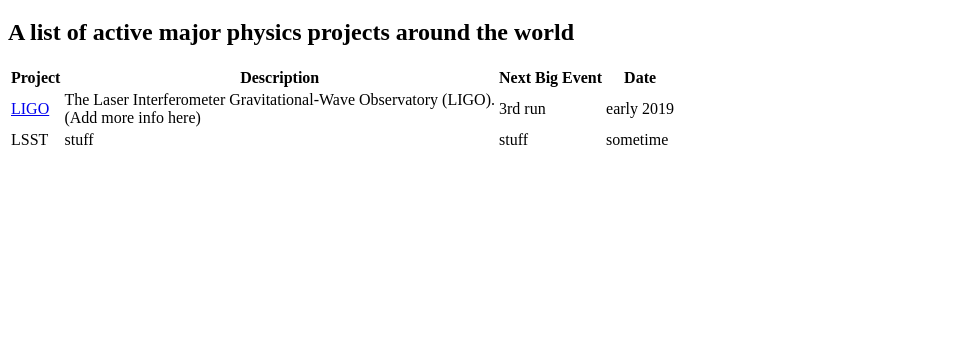
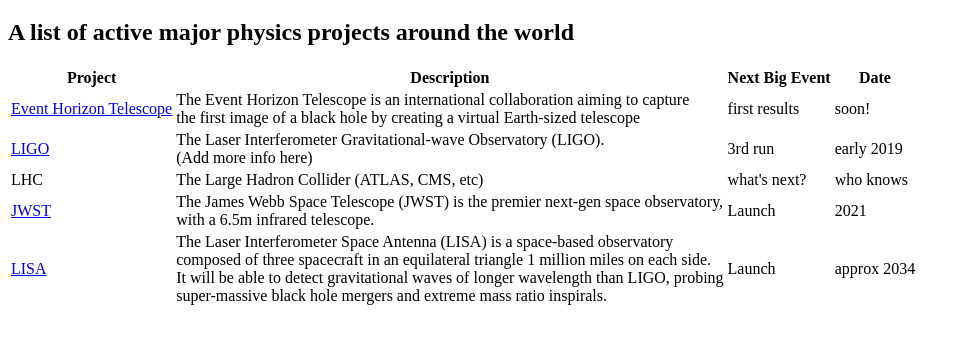
Before and after one commit to WSLockhart/phys_calendar, a plain HTML site: page index.html in a window 1280 px wide. Shown: the part 61-404 px from the top of the page, without its empty margins (0-969 px from the left). Drawn offline with Linux system fonts and the light colour scheme.

Commit message:
latest version 8:54pm

```diff
--- a/index.html
+++ b/index.html
@@ -11,19 +11,44 @@
     <th>Description</th>
     <th>Next Big Event</th>
     <th>Date</th>
-</tr>
+  </tr>
+  <tr>
+    <td> <a href="https://eventhorizontelescope.org/">Event Horizon Telescope</a> </td>
+    <td>The Event Horizon Telescope is an international collaboration aiming to capture <br/>
+      the first image of a black hole by creating a virtual Earth-sized telescope</td>
+    <td>first results</td>
+    <td>soon!</td>
+  </tr>
   <tr>
     <td> <a href="https://www.ligo.org/">LIGO</a> </td>
-    <td>The Laser Interferometer Gravitational-Wave Observatory (LIGO). <br/>
+    <td>The Laser Interferometer Gravitational-wave Observatory (LIGO). <br/>
       (Add more info here)</td>
     <td>3rd run</td>
     <td>early 2019</td>
   </tr>
   <tr>
-    <td>LSST</td>
-    <td>stuff</td>
-    <td>stuff</td>
-    <td>sometime</td>
+    <td> LHC </td>
+    <td>The Large Hadron Collider (ATLAS, CMS, etc) </td>
+    <td>what's next?</td>
+    <td>who knows</td>
+  </tr>
+  <tr>
+    <td> <a href="https://jwst.nasa.gov/about.html" >JWST<a/> </td>
+    <td>The James Webb Space Telescope (JWST) is the premier next-gen space observatory, <br/>
+      with a 6.5m infrared telescope.
+    </td>
+    <td>Launch</td>
+    <td>2021</td>
+  </tr>
+  <tr>
+    <td> <a href="https://lisa.nasa.gov/" >LISA<a/> </td>
+    <td>The Laser Interferometer Space Antenna (LISA) is a space-based observatory <br/>
+      composed of three spacecraft in an equilateral triangle 1 million miles on each side. <br/>
+      It will be able to detect gravitational waves of longer wavelength than LIGO, probing <br/>
+      super-massive black hole mergers and extreme mass ratio inspirals.
+    </td>
+    <td>Launch</td>
+    <td>approx 2034</td>
   </tr>
 </table>
 
```
